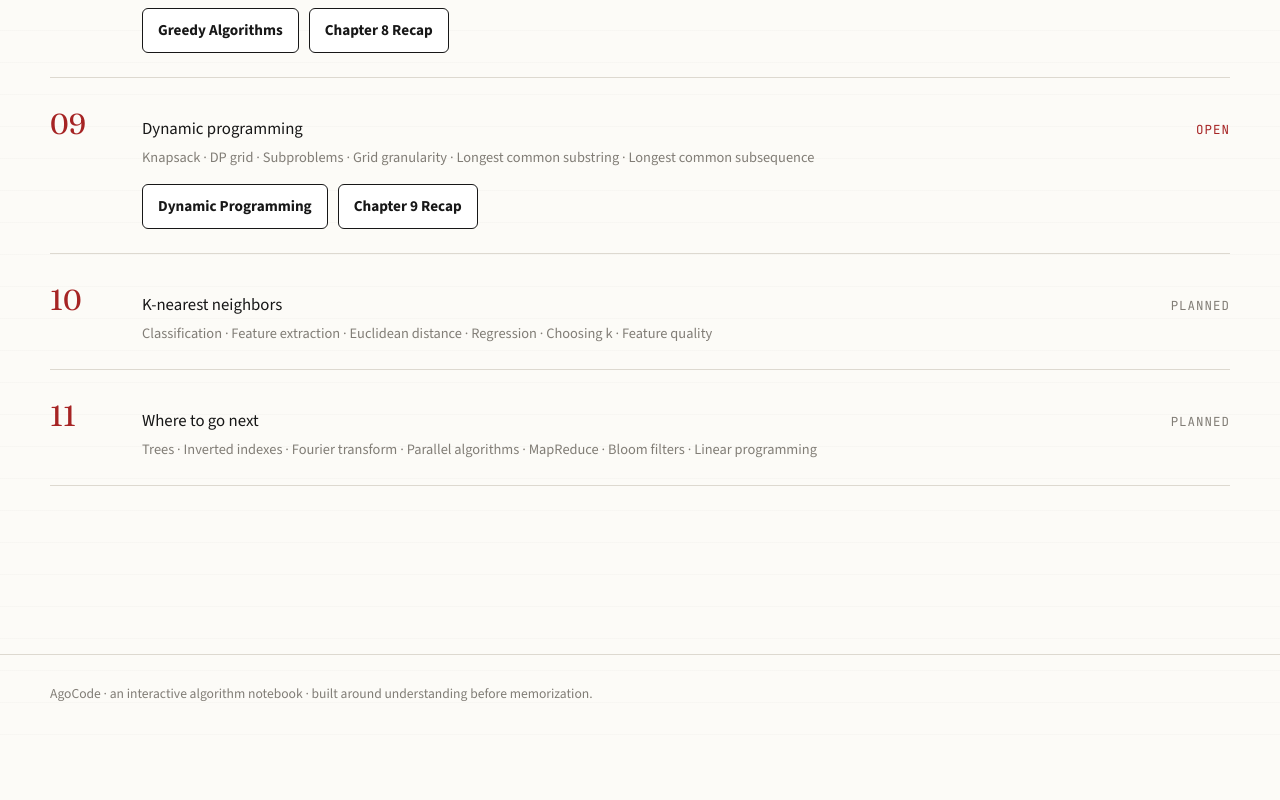
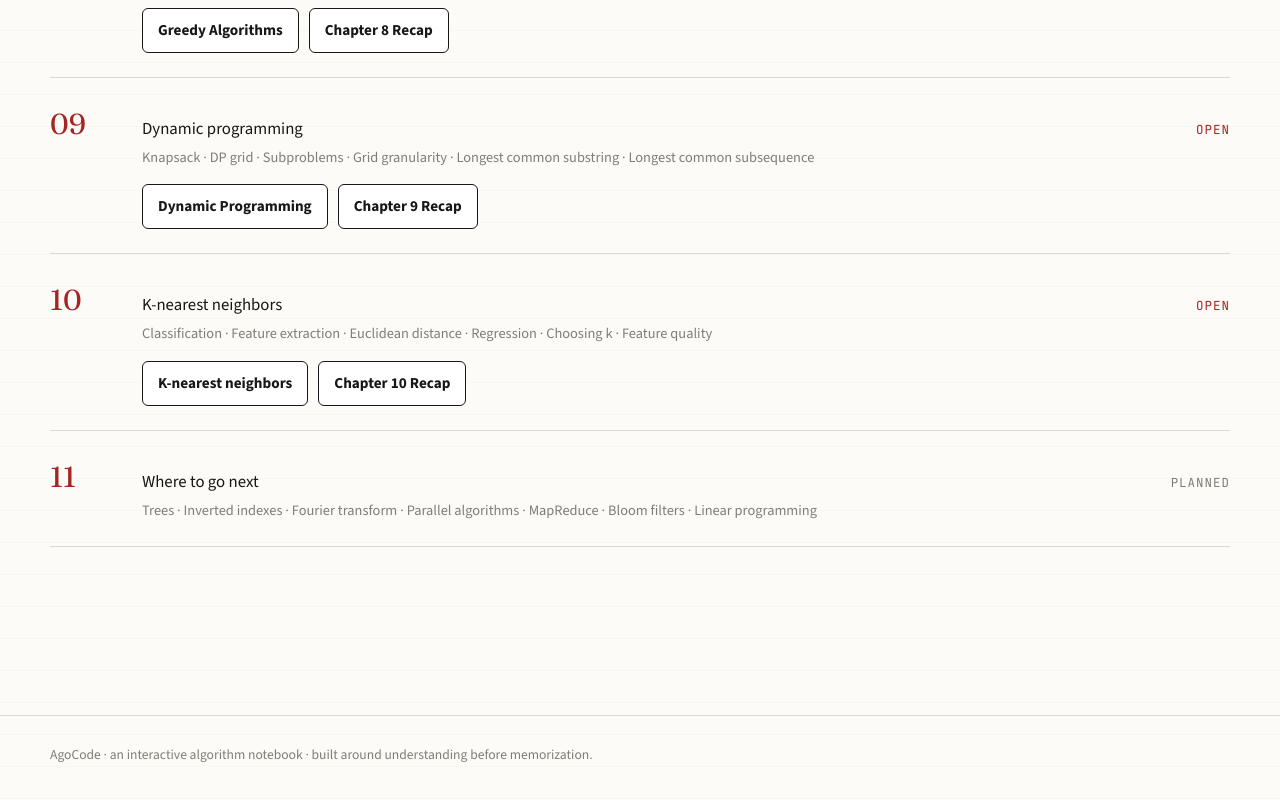
Before and after one commit to anatwork14/agocode, a Next.js app: page /learn in a window 1280 px wide. Shown: the part 1762-2562 px from the top of the page. Before the commit the page ends 2513 px from the top, so only its background shows below. Built offline with nearby package versions, Linux system fonts and the light colour scheme.

Commit message:
feat: expose Chapter 10 in book index

```diff
--- a/app/learn/page.tsx
+++ b/app/learn/page.tsx
@@ -45,6 +45,10 @@ const liveTopics: Record<number, readonly (readonly [string, string])[]> = {
   9: [
     ["Dynamic Programming", "/learn/dynamic-programming"],
     ["Chapter 9 Recap", "/learn/chapter-9-recap"],
+  ],
+  10: [
+    ["K-nearest neighbors", "/learn/k-nearest-neighbors"],
+    ["Chapter 10 Recap", "/learn/chapter-10-recap"],
   ],
 };
 
```
